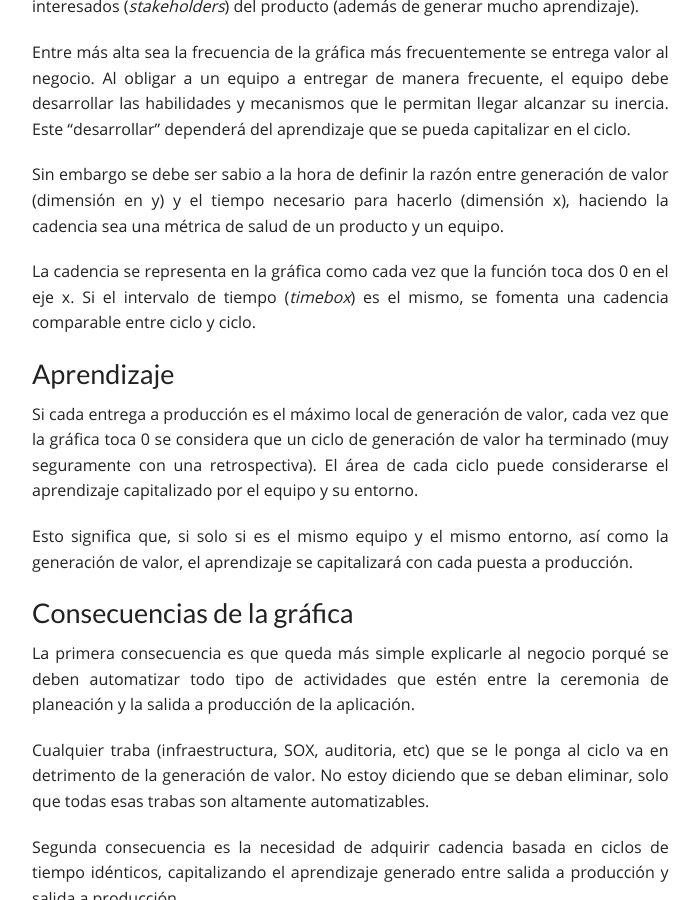
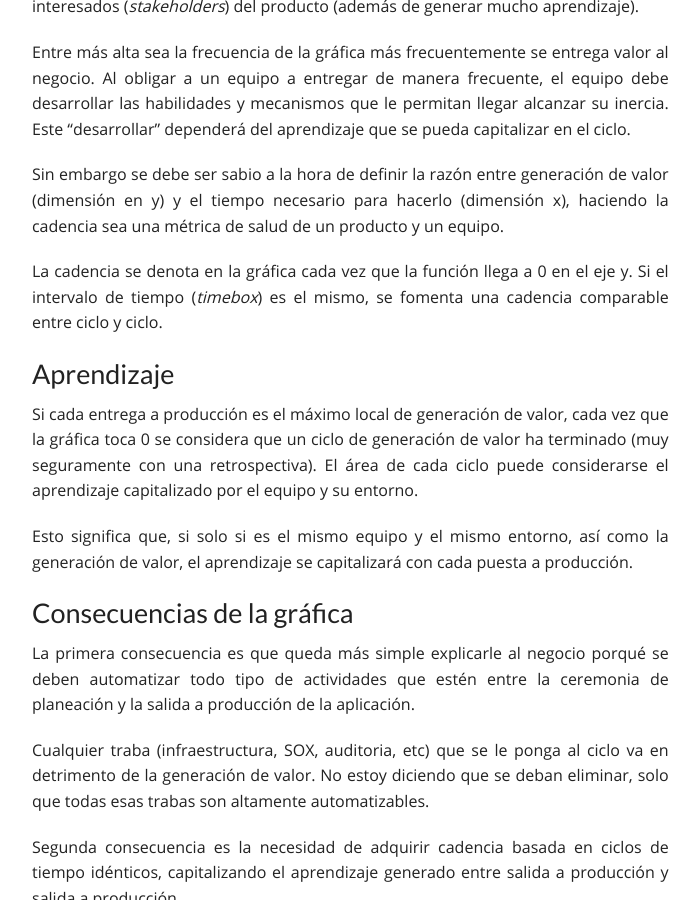
Before and after one commit to yujikiriki/yujikiriki.github.io, a Jekyll site: the page built from _posts/2016-12-26-senoidal_de_la_entrega_de_productos.markdown, in a window 1280 px wide and 900 px high, scrolled down 2511 px. Shown: the whole window, without its empty margins (123-823 px from the left). Built offline with Jekyll 4.4.1, drawn with Linux system fonts in a browser that asks for light colours; comment, search, counter and statistics services are not loaded; some of the changed text lies outside the part shown.

Commit message:
Error en las dimensiones

```diff
--- a/_posts/2016-12-26-senoidal_de_la_entrega_de_productos.markdown
+++ b/_posts/2016-12-26-senoidal_de_la_entrega_de_productos.markdown
@@ -49,7 +49,7 @@ Entre más alta sea la frecuencia de la gráfica más frecuentemente se entrega
 
 Sin embargo se debe ser sabio a la hora de definir la razón entre generación de valor (dimensión en y) y el tiempo necesario para hacerlo (dimensión x), haciendo la cadencia sea una métrica de salud de un producto y un equipo.
 
-La cadencia se representa en la gráfica como cada vez que la función toca dos 0 en el eje x. Si el intervalo de tiempo (_timebox_) es el mismo, se fomenta una cadencia comparable entre ciclo y ciclo.
+La cadencia se denota en la gráfica cada vez que la función llega a 0 en el eje y. Si el intervalo de tiempo (_timebox_) es el mismo, se fomenta una cadencia comparable entre ciclo y ciclo.
 
 ### Aprendizaje
 
```
